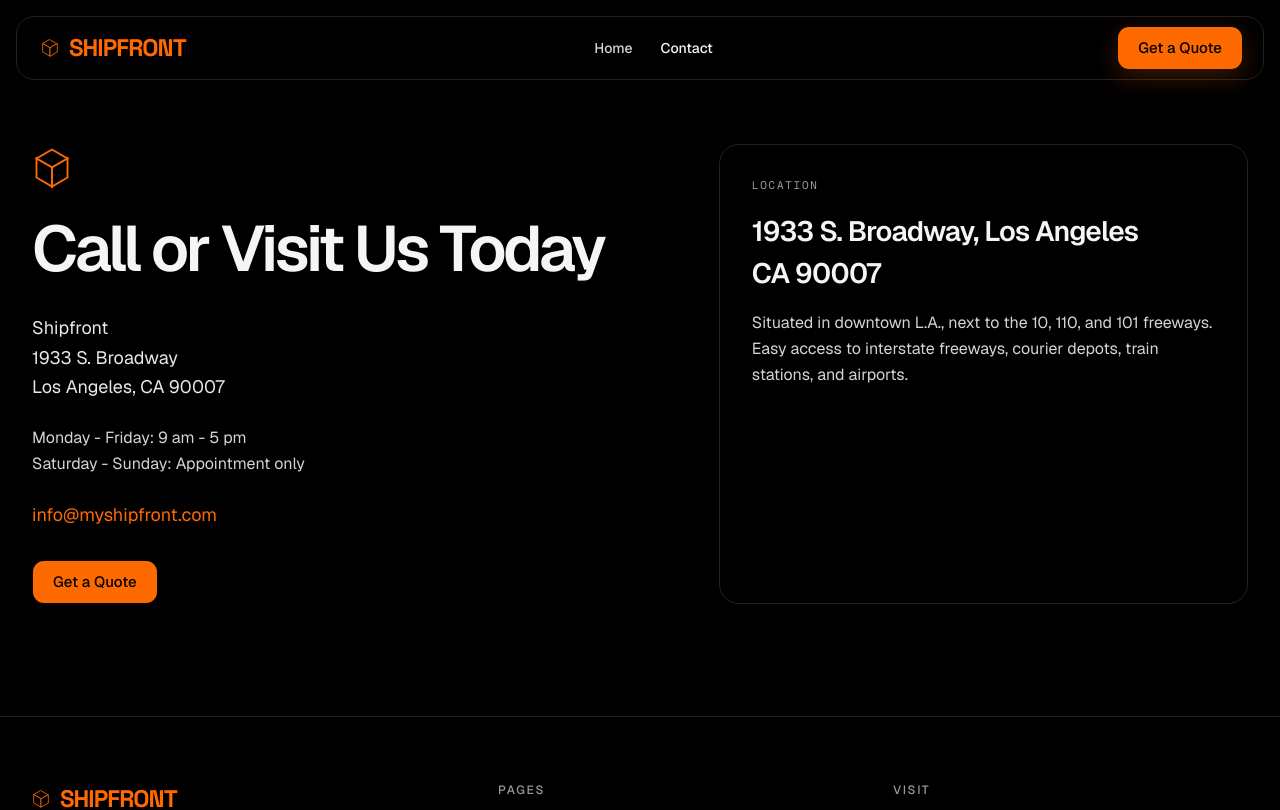
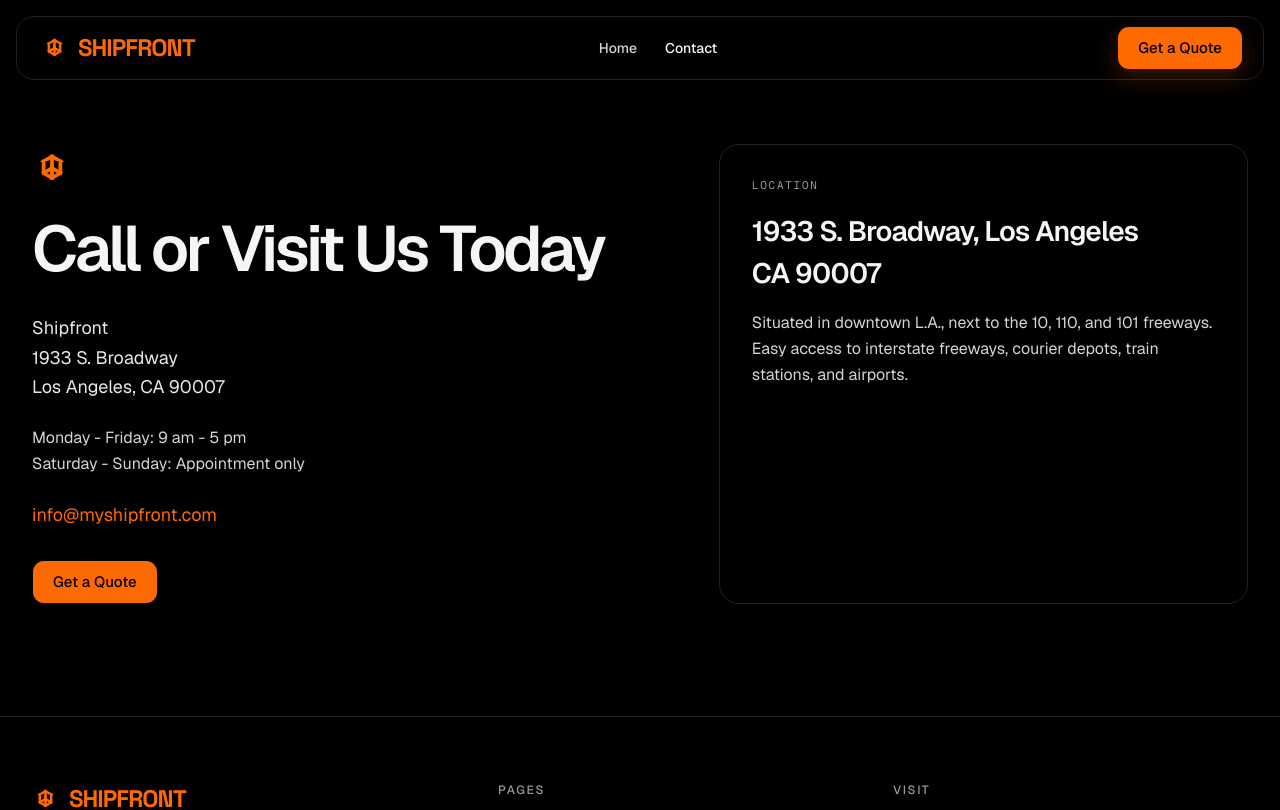
Before and after one commit to davidtphung/shipfront-crate-os-black, a Next.js app: page /contact in a window 1280 px wide. Shown: the top 810 px of the page. Built offline with nearby package versions, Linux system fonts and the light colour scheme.

Commit message:
Recut brand-mark cubes to Kunal 1A EVEN linework.

```diff
--- a/src/components/cube-mark.tsx
+++ b/src/components/cube-mark.tsx
@@ -5,26 +5,33 @@ type CubeMarkProps = {
   title?: string;
 };
 
+const CUBE_STROKE = {
+  stroke: "#FF6A00",
+  strokeWidth: 2.25,
+  strokeLinecap: "square" as const,
+  strokeLinejoin: "miter" as const,
+  strokeMiterlimit: 4,
+};
+
 export function CubeMark({ className, title }: CubeMarkProps) {
   return (
     <svg
-      viewBox="0 0 32 36"
+      viewBox="0 0 24 26"
+      width={18}
+      height={20}
       fill="none"
+      overflow="visible"
       aria-hidden={title ? undefined : true}
       role={title ? "img" : undefined}
       className={cn("shrink-0", className)}
     >
       {title ? <title>{title}</title> : null}
-      <g
-        stroke="#FF6A00"
-        strokeWidth="1.5"
-        strokeLinecap="square"
-        strokeLinejoin="miter"
-        strokeMiterlimit={4}
-      >
-        <path d="M16 3.2 L28.4 10.4 L16 17.6 L3.6 10.4 Z" fill="#000000" />
-        <path d="M3.6 10.4 L16 17.6 L16 32.8 L3.6 25.6 Z" fill="#000000" />
-        <path d="M28.4 10.4 L16 17.6 L16 32.8 L28.4 25.6 Z" fill="#000000" />
+      <g {...CUBE_STROKE}>
+        <path d="M7 9 L12 6 L17 9 L12 12 Z" fill="#000000" />
+        <path d="M7 9 L7 16 L12 19 L17 16 L17 9" fill="#000000" />
+        <path d="M12 12 L12 19" />
+        <path d="M12 6 L12 13 L7 16" />
+        <path d="M12 13 L17 16" />
       </g>
     </svg>
   );
@@ -33,7 +40,7 @@ export function CubeMark({ className, title }: CubeMarkProps) {
 export function Wordmark({ className }: { className?: string }) {
   return (
     <span className={cn("inline-flex items-center gap-2.5", className)}>
-      <CubeMark className="h-5 w-[18px]" />
+      <CubeMark className="h-[30px] w-[27px]" />
       <span
         translate="no"
         className="font-grotesk text-[24px] font-bold tracking-[-0.04em] text-[#FF6A00]"
```
